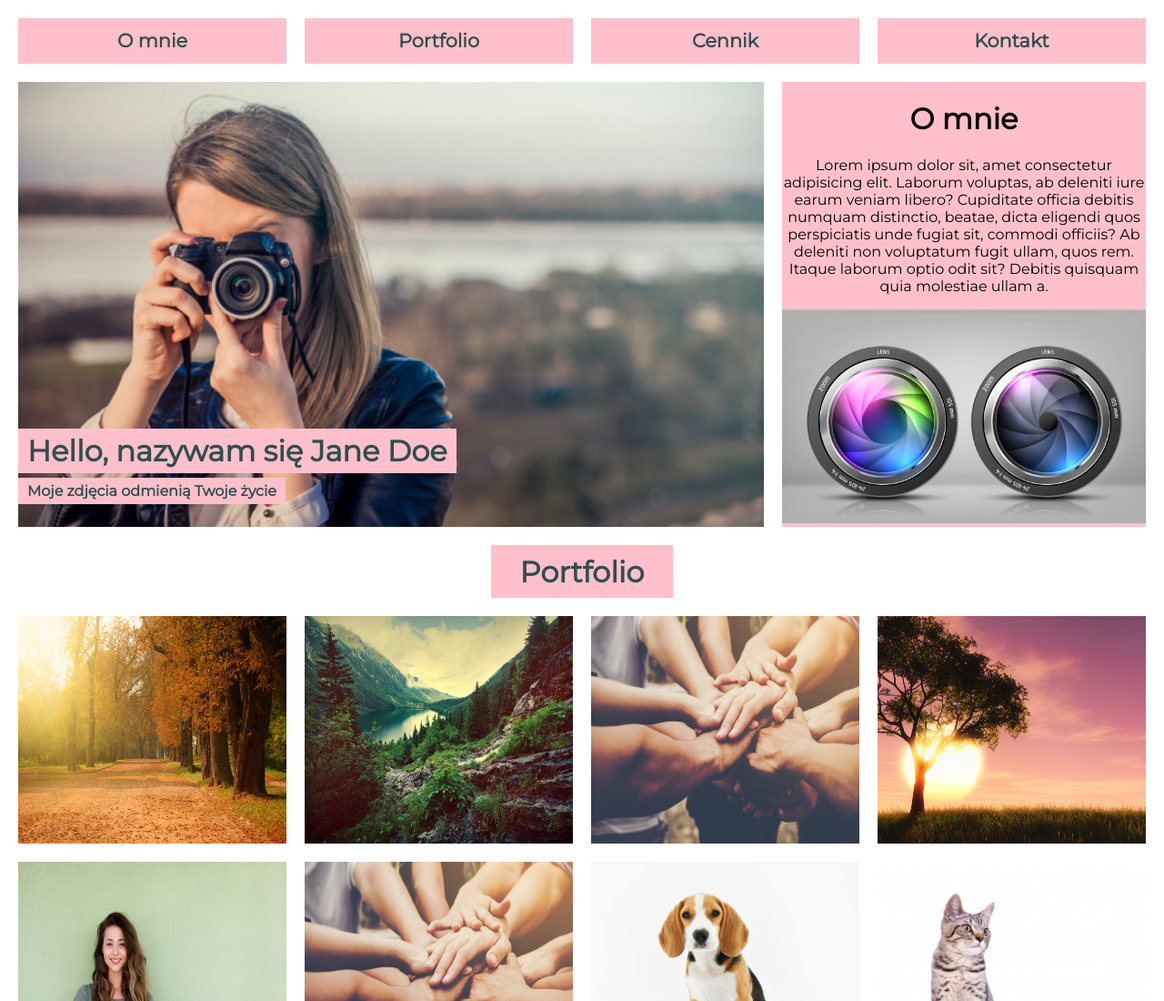
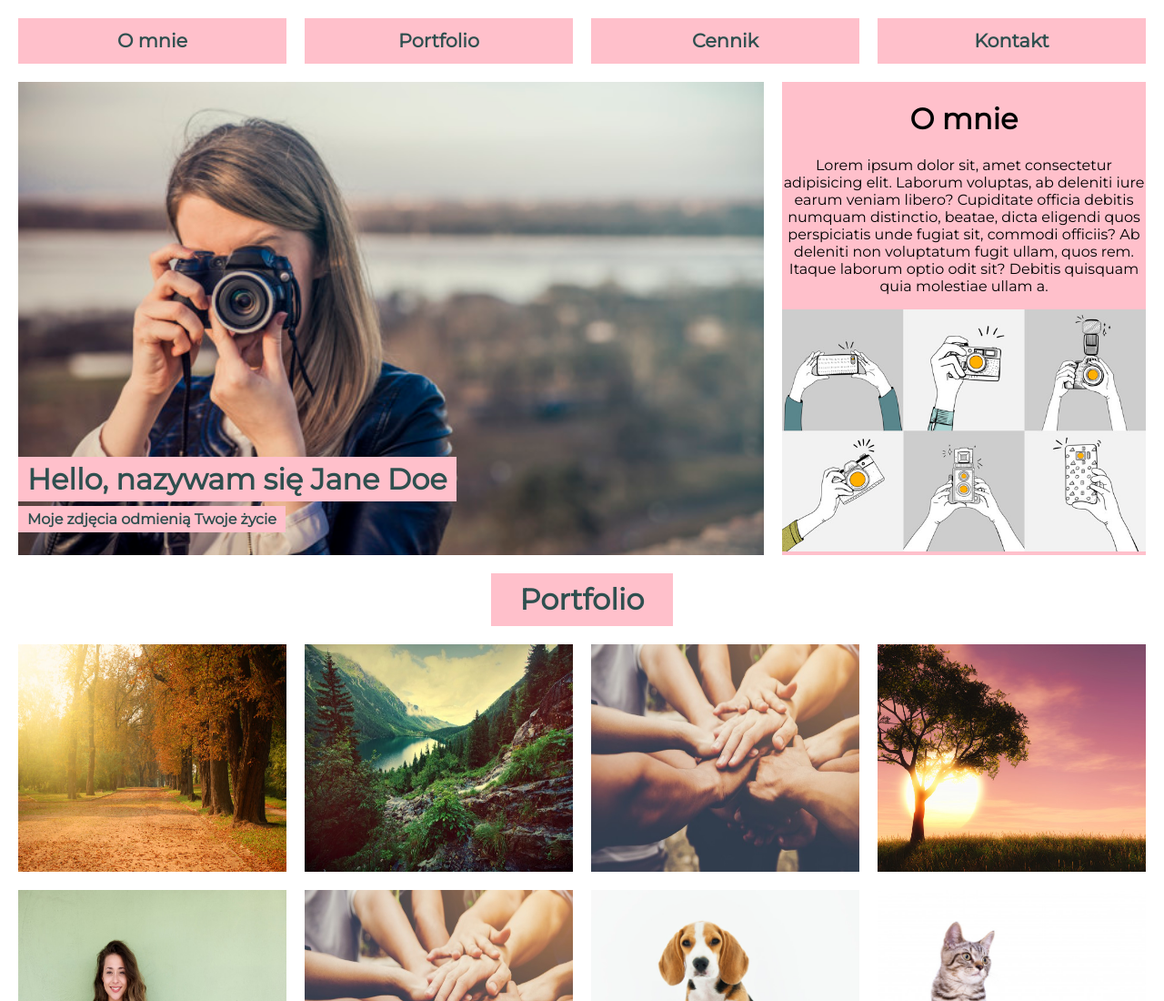
Before and after one commit to karolamach/photographer-website, a plain HTML site: page index.html in a window 1280 px wide. Shown: the top 1100 px of the page at 91% size. Drawn offline with Linux system fonts and the light colour scheme.

Commit message:
cosmetics

```diff
--- a/css/style.css
+++ b/css/style.css
@@ -111,6 +111,8 @@ img{
     grid-area: two;
 
 }
+
+
 
 /* #about-description{
 
--- a/index.html
+++ b/index.html
@@ -46,7 +46,7 @@
                     perspiciatis unde fugiat sit, commodi officiis? Ab deleniti non voluptatum fugit ullam, quos rem.
                     Itaque laborum optio odit sit? Debitis quisquam quia molestiae ullam a.</p>
 
-            <img class="camera" src="img/camera.jpg">
+            <img class="camera" src="../photographer-website/img/cameras_53876-18039.jpg">
 
 
         </div>
```
Also changed, not shown: img/camera-two.jpg (added), img/cameras_53876-18039.jpg (added).
